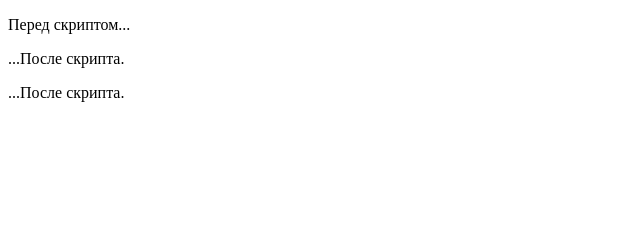
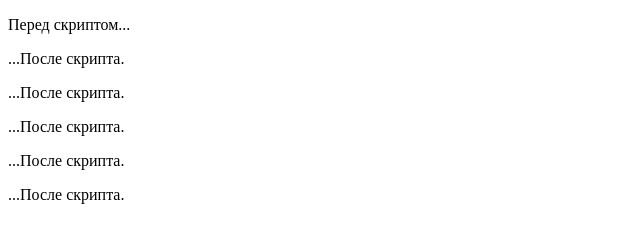
Before and after one commit to TsvikDmitry/sdfsdf, a plain HTML site: page lesson 1/index.html in a window 1280 px wide. Shown: the whole page, without its empty margins (0-640 px from the left). Drawn offline with Linux system fonts and the light colour scheme.

Commit message:
первый комит 4

```diff
--- a/lesson 1/index.html
+++ b/lesson 1/index.html
@@ -7,6 +7,9 @@
   <p>Перед скриптом...</p>
 
   <script src="script.js"></script>
+  <p>...После скрипта.</p>
+  <p>...После скрипта.</p>
+  <p>...После скрипта.</p>
 
   <p>...После скрипта.</p>
   <p>...После скрипта.</p>
```
